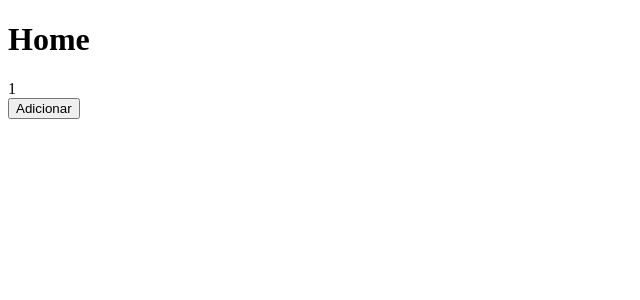
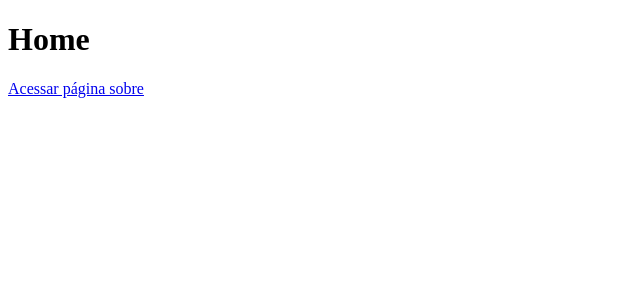
Before and after one commit to cardosodavi/ideia-unica, a Next.js app: page / in a window 1280 px wide. Shown: the top 300 px of the page, without its empty margins (0-640 px from the left). Built offline with nearby package versions, Linux system fonts and the light colour scheme.

Commit message:
primeira pagina

```diff
--- a/pages/index.js
+++ b/pages/index.js
@@ -1,26 +1,15 @@
-import { useState } from "react"
-
+import Link from "next/link";
 function Home (){
     return (
         <div>
             <h1>Home</h1>
-            <Contador />
+
+            <Link href="/sobre">
+            <a>Acessar página sobre</a>
+            </Link>
+
         </div>
     )
 }
 
-function Contador (){
-    const [contador, setContador] = useState(1);
-    function adicionarContador (){
-        setContador(contador +1);
-    }
-    return(
-        <div>
-            <div>{contador}</div>
-            <button onClick={adicionarContador}>Adicionar</button>
-        </div>
-    )
-
-}
-
 export default Home
```
Also changed, not shown: pages/sobre.js (added, +15 -0 lines).
